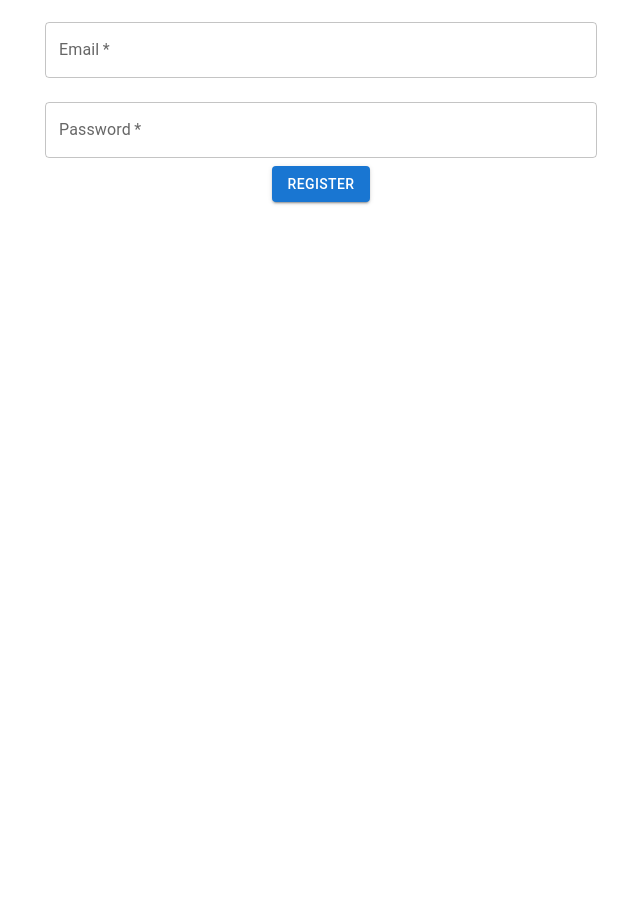
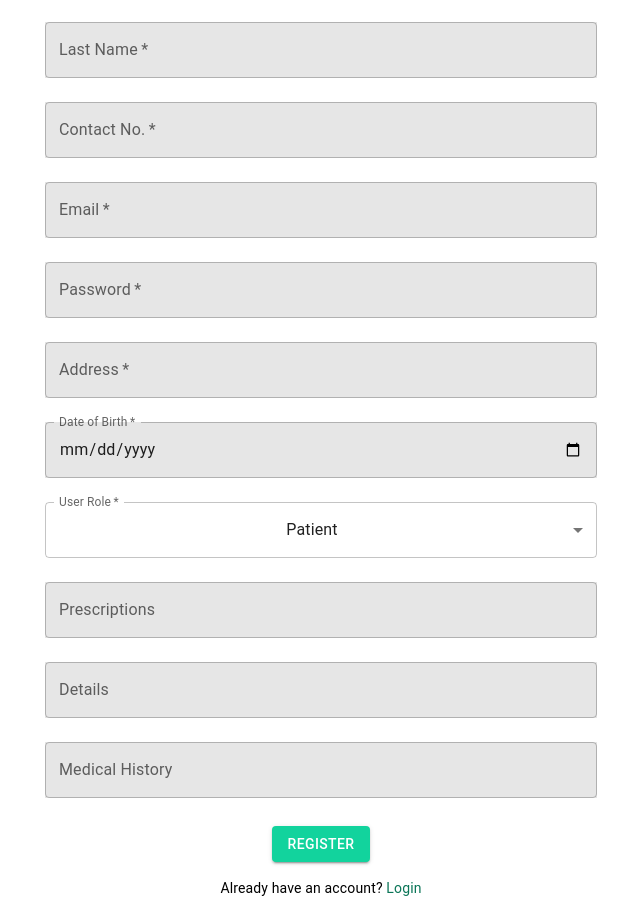
Before and after one commit to akashraj11/speedocare-react-app, a React (Create React App) app: page /register in a window 1280 px wide. Shown: the part 248-1146 px from the top of the page, without its empty margins (319-959 px from the left). Before the commit the page ends 800 px from the top, so only its background shows below. Built offline with nearby package versions, Linux system fonts and the light colour scheme.

Commit message:
Integrated API

```diff
--- a/package.json
+++ b/package.json
@@ -10,6 +10,7 @@
     "@testing-library/jest-dom": "^5.16.5",
     "@testing-library/react": "^13.4.0",
     "@testing-library/user-event": "^13.5.0",
+    "axios": "^1.4.0",
     "hooks": "^0.3.2",
     "react": "^18.2.0",
     "react-dom": "^18.2.0",
--- a/src/App.css
+++ b/src/App.css
@@ -14,18 +14,18 @@
 }
 
 .App-header {
-  background-color: #282c34;
+  background-color: #0a7557; /* Update to deep green (#0a7557) */
   min-height: 100vh;
   display: flex;
   flex-direction: column;
   align-items: center;
   justify-content: center;
   font-size: calc(10px + 2vmin);
-  color: white;
+  color: #ffffff; /* Update to white (#ffffff) */
 }
 
 .App-link {
-  color: #61dafb;
+  color: #12d39d; /* Update to turquoise (#12d39d) */
 }
 
 @keyframes App-logo-spin {
--- a/src/App.js
+++ b/src/App.js
@@ -11,6 +11,7 @@ function App() {
     <Router>
       <Routes>
         <Route path="/" element={<LoginPage />} />
+        <Route path="/login" element={<LoginPage />} />
         <Route path="/register" element={<RegisterPage />} />
         <Route path="/dashboard" element={<DashboardPage />} />
         <Route path="/faq" element={<FAQPage />} />
--- a/src/Components/Login/LoginPage.js
+++ b/src/Components/Login/LoginPage.js
@@ -1,77 +1,59 @@
-// LoginPage.js
 import React, { useState } from 'react';
-import { TextField, Button, Container, Box, Typography } from '@mui/material';
+import { Container, Typography, Paper, TextField, Button } from '@mui/material';
 import { Link, useNavigate } from 'react-router-dom';
+import axios from 'axios';
 
 function LoginPage() {
-  const [email, setEmail] = useState('');
+  const [username, setUsername] = useState('');
   const [password, setPassword] = useState('');
-  const [error, setError] = useState('');
-
   const navigate = useNavigate();
 
-  const handleLogin = (e) => {
-    e.preventDefault();
+  const handleLogin = async () => {
+    try {
+      // Call the login API
+      const response = await axios.post('http://127.0.0.1:5000/speedocare/login', {
+        username,
+        password,
+      });
 
-    // For demonstration purposes, hardcoded credentials
-    const hardcodedEmail = 'test@example.com';
-    const hardcodedPassword = 'password';
+      console.log(response.data); // Login successful message
 
-    // Check if the entered credentials match the hardcoded ones
-    if (email === hardcodedEmail && password === hardcodedPassword) {
-      // If credentials match, perform the login action (e.g., set a user session)
-      console.log('Login successful');
-      setError('');
+      // Store authentication token (if any) for subsequent API calls (You can use local storage, Redux, or any other state management library)
+      const authToken = response.data.token;
 
-      // Use the 'navigate' function to navigate to the dashboard page upon successful login
-      navigate('/dashboard');
-    } else {
-      // If credentials do not match, display an error message
-      setError('Invalid email or password');
+      // For this example, we are simply navigating to the dashboard page after login
+      navigate('/dashboard'); // Replace '/dashboard' with the actual path of your dashboard page
+    } catch (error) {
+      console.error('Login failed:', error.message);
     }
   };
 
   return (
-    <Container maxWidth="sm">
-      <Box mt={5} textAlign="center">
-        <Typography variant="h4" gutterBottom>
-          Login
-        </Typography>
-        <form onSubmit={handleLogin}>
+    <Container maxWidth="sm" style={{ marginTop: '20px', backgroundColor: '#e6e6e6', minHeight: '100vh' }}>
+      <Paper style={{ padding: '20px', backgroundColor: '#ffffff' }}>
+        <Typography variant="h5">Login</Typography>
         <TextField
-            label="Email"
-            variant="outlined"
+          label="Username"
+          value={username}
+          onChange={(e) => setUsername(e.target.value)}
           fullWidth
-            type="email"
-            value={email}
-            onChange={(e) => setEmail(e.target.value)}
           margin="normal"
-            required
         />
         <TextField
           label="Password"
-            variant="outlined"
-            fullWidth
           type="password"
           value={password}
           onChange={(e) => setPassword(e.target.value)}
+          fullWidth
           margin="normal"
-            required
         />
-          <Button type="submit" variant="contained" color="primary">
+        <Button variant="contained" color="primary" onClick={handleLogin} style={{ backgroundColor: '#0a7557', marginTop: '20px' }}>
           Login
         </Button>
-        </form>
-        {error && <Typography color="error">{error}</Typography>}
-        <Box mt={2}>
-          <Typography variant="body1" gutterBottom>
-            Don't have an account?{' '}
-            <Link to="/register" style={{ textDecoration: 'none' }}>
-              Register here
-            </Link>
+        <Typography variant="body2" style={{ marginTop: '10px' }}>
+          New User? <Link to="/register" style={{ color: '#0a7557' }}>Register</Link>
         </Typography>
-        </Box>
-      </Box>
+      </Paper>
     </Container>
   );
 }
--- a/src/Components/Registration/RegisterPage.js
+++ b/src/Components/Registration/RegisterPage.js
@@ -1,32 +1,85 @@
-// RegisterPage.js
 import React, { useState } from 'react';
-import { TextField, Button, Container, Box, Typography } from '@mui/material';
+import { TextField, Button, Container, Box, Typography, MenuItem, Select, InputLabel, FormControl } from '@mui/material';
+import { Link, useNavigate  } from 'react-router-dom';
+import axios from 'axios';
 
 function RegisterPage() {
   const [username, setUsername] = useState('');
-  const [name, setName] = useState('');
+  const [firstName, setFirstName] = useState('');
+  const [lastName, setLastName] = useState('');
+  const [contactNo, setContactNo] = useState('');
   const [email, setEmail] = useState('');
   const [password, setPassword] = useState('');
+  const [address, setAddress] = useState('');
+  const [dateOfBirth, setDateOfBirth] = useState('');
+  const [userRole, setUserRole] = useState('Patient'); // Default role is Patient
 
-  const handleRegistration = (e) => {
+  // Fields for Patient
+  const [prescriptions, setPrescriptions] = useState('');
+  const [details, setDetails] = useState('');
+  const [medicalHistory, setMedicalHistory] = useState('');
+
+  // Fields for Doctor
+  const [clinicId, setClinicId] = useState('');
+  const [specialization, setSpecialization] = useState('');
+
+  // Fields for ClinicAdmin
+  const [clinicInternalId, setClinicInternalId] = useState('');
+
+  const navigate = useNavigate();
+
+  const handleRegistration = async (e) => {
     e.preventDefault();
 
-    // Create a user object
+    // Create a user object based on the selected role
     const user = {
       username: username,
-      name: name,
+      first_name: firstName,
+      last_name: lastName,
+      contact_no: contactNo,
       email: email,
-      password: password,
+      encrypted_password: password,
+      address: address,
+      date_of_birth: dateOfBirth,
+      user_role: userRole,
     };
 
-    // Send the user object to the API or perform the necessary registration action
-    console.log('New user registered:', user);
+    // Add additional fields based on the selected role
+    if (userRole === 'Patient') {
+      user.patient = {
+        prescriptions: prescriptions,
+        details: details,
+        medical_history: medicalHistory,
+      };
+    } else if (userRole === 'Doctor') {
+      user.doctor = {
+        clinic_id: clinicId,
+        specialization: specialization,
+      };
+    } else if (userRole === 'ClinicAdmin') {
+      user.clinic_admin = {
+        clinic_internal_id: clinicInternalId,
+        clinic_id: clinicId,
+      };
+    }
+
+    try {
+      // Make the POST request to register the user
+      const response = await axios.post('http://127.0.0.1:5000/speedocare/users', user);
+
+      console.log('New user registered:', response.data);
+      navigate('/login');
+      // Handle success or navigate to a success page
+    } catch (error) {
+      console.error('Registration failed:', error.message);
+      // Handle error or display an error message to the user
+    }
   };
 
   return (
     <Container maxWidth="sm">
       <Box mt={5} textAlign="center">
-        <Typography variant="h4" gutterBottom>
+        <Typography variant="h4" gutterBottom style={{ color: '#0a7557' }}>
           Register
         </Typography>
         <form onSubmit={handleRegistration}>
@@ -38,15 +91,37 @@ function RegisterPage() {
             onChange={(e) => setUsername(e.target.value)}
             margin="normal"
             required
+            inputProps={{ style: { backgroundColor: '#e6e6e6' } }} /* Light gray background */
           />
           <TextField
-            label="Name"
+            label="First Name"
             variant="outlined"
             fullWidth
-            value={name}
-            onChange={(e) => setName(e.target.value)}
+            value={firstName}
+            onChange={(e) => setFirstName(e.target.value)}
             margin="normal"
             required
+            inputProps={{ style: { backgroundColor: '#e6e6e6' } }} /* Light gray background */
+          />
+          <TextField
+            label="Last Name"
+            variant="outlined"
+            fullWidth
+            value={lastName}
+            onChange={(e) => setLastName(e.target.value)}
+            margin="normal"
+            required
+            inputProps={{ style: { backgroundColor: '#e6e6e6' } }} /* Light gray background */
+          />
+          <TextField
+            label="Contact No."
+            variant="outlined"
+            fullWidth
+            value={contactNo}
+            onChange={(e) => setContactNo(e.target.value)}
+            margin="normal"
+            required
+            inputProps={{ style: { backgroundColor: '#e6e6e6' } }} /* Light gray background */
           />
           <TextField
             label="Email"
@@ -57,6 +132,7 @@ function RegisterPage() {
             onChange={(e) => setEmail(e.target.value)}
             margin="normal"
             required
+            inputProps={{ style: { backgroundColor: '#e6e6e6' } }} /* Light gray background */
           />
           <TextField
             label="Password"
@@ -67,11 +143,137 @@ function RegisterPage() {
             onChange={(e) => setPassword(e.target.value)}
             margin="normal"
             required
+            inputProps={{ style: { backgroundColor: '#e6e6e6' } }} /* Light gray background */
           />
-          <Button type="submit" variant="contained" color="primary">
+          <TextField
+            label="Address"
+            variant="outlined"
+            fullWidth
+            value={address}
+            onChange={(e) => setAddress(e.target.value)}
+            margin="normal"
+            required
+            inputProps={{ style: { backgroundColor: '#e6e6e6' } }} /* Light gray background */
+          />
+          <TextField
+            label="Date of Birth"
+            variant="outlined"
+            fullWidth
+            type="date"
+            value={dateOfBirth}
+            onChange={(e) => setDateOfBirth(e.target.value)}
+            margin="normal"
+            required
+            InputLabelProps={{
+              shrink: true,
+            }}
+            inputProps={{ style: { backgroundColor: '#e6e6e6' } }} /* Light gray background */
+          />
+          <FormControl variant="outlined" fullWidth margin="normal" required>
+            <InputLabel>User Role</InputLabel>
+            <Select
+              label="User Role"
+              value={userRole}
+              onChange={(e) => setUserRole(e.target.value)}
+              inputProps={{ style: { backgroundColor: '#e6e6e6' } }} /* Light gray background */
+            >
+              <MenuItem value="Patient">Patient</MenuItem>
+              <MenuItem value="Doctor">Doctor</MenuItem>
+              <MenuItem value="ClinicAdmin">Clinic Admin</MenuItem>
+            </Select>
+          </FormControl>
+
+          {/* Show fields based on the selected user role */}
+          {userRole === 'Patient' && (
+            <div>
+              <TextField
+                label="Prescriptions"
+                variant="outlined"
+                fullWidth
+                value={prescriptions}
+                onChange={(e) => setPrescriptions(e.target.value)}
+                margin="normal"
+                inputProps={{ style: { backgroundColor: '#e6e6e6' } }} /* Light gray background */
+              />
+              <TextField
+                label="Details"
+                variant="outlined"
+                fullWidth
+                value={details}
+                onChange={(e) => setDetails(e.target.value)}
+                margin="normal"
+                inputProps={{ style: { backgroundColor: '#e6e6e6' } }} /* Light gray background */
+              />
+              <TextField
+                label="Medical History"
+                variant="outlined"
+                fullWidth
+                value={medicalHistory}
+                onChange={(e) => setMedicalHistory(e.target.value)}
+                margin="normal"
+                inputProps={{ style: { backgroundColor: '#e6e6e6' } }} /* Light gray background */
+              />
+            </div>
+          )}
+
+          {userRole === 'Doctor' && (
+            <div>
+              <TextField
+                label="Clinic ID"
+                variant="outlined"
+                fullWidth
+                value={clinicId}
+                onChange={(e) => setClinicId(e.target.value)}
+                margin="normal"
+                inputProps={{ style: { backgroundColor: '#e6e6e6' } }} /* Light gray background */
+              />
+              <TextField
+                label="Specialization"
+                variant="outlined"
+                fullWidth
+                value={specialization}
+                onChange={(e) => setSpecialization(e.target.value)}
+                margin="normal"
+                inputProps={{ style: { backgroundColor: '#e6e6e6' } }} /* Light gray background */
+              />
+            </div>
+          )}
+
+          {userRole === 'ClinicAdmin' && (
+            <div>
+              <TextField
+                label="Clinic Internal ID"
+                variant="outlined"
+                fullWidth
+                value={clinicInternalId}
+                onChange={(e) => setClinicInternalId(e.target.value)}
+                margin="normal"
+                inputProps={{ style: { backgroundColor: '#e6e6e6' } }} /* Light gray background */
+              />
+              <TextField
+                label="Clinic ID"
+                variant="outlined"
+                fullWidth
+                value={clinicId}
+                onChange={(e) => setClinicId(e.target.value)}
+                margin="normal"
+                inputProps={{ style: { backgroundColor: '#e6e6e6' } }} /* Light gray background */
+              />
+            </div>
+          )}
+
+          <Button type="submit" variant="contained" style={{ backgroundColor: '#12d39d', color: 'white', marginTop: '20px' }}>
             Register
           </Button>
         </form>
+        <Box mt={2}>
+          <Typography variant="body2">
+            Already have an account?{' '}
+            <Link to="/login" style={{ color: '#0a7557', textDecoration: 'none' }}>
+              Login
+            </Link>
+          </Typography>
+        </Box>
       </Box>
     </Container>
   );
```
Also changed, not shown: src/Components/Booking/BookingPage.js (+19 -6 lines), src/Components/Dashboard/DashboardPage.js (+33 -8 lines), src/Components/FAQ/FAQPage.js (+3 -4 lines), 1 other file (tests, documents, lock files or other folders). Lines whose indentation alone changed are shown as unchanged.
